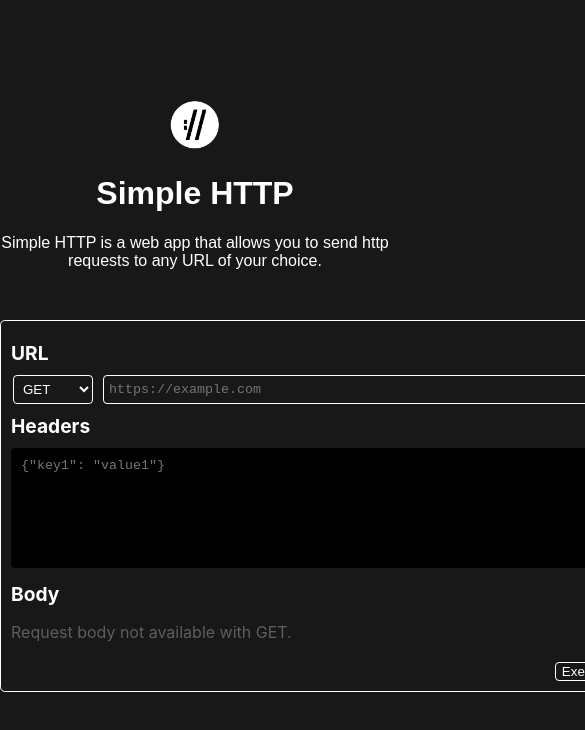
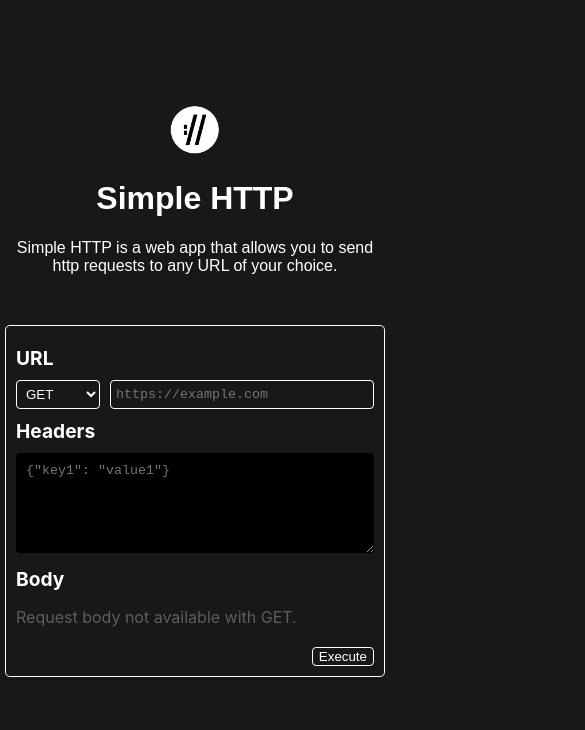
Before and after one commit to Superior126/Simple-HTTP, a React (Create React App) app: page / in a window 390 px wide. Shown: the top 730 px of the page, 585 px wide, since content can reach past the window. Built offline with nearby package versions, Linux system fonts and the light colour scheme.

Commit message:
Updates to mobile optimization

```diff
--- a/src/App.css
+++ b/src/App.css
@@ -12,13 +12,16 @@
 
 .ui {
   border: 1px solid white;
+  width: 100%;
+  max-width: 600px;
   margin-top: 50px;
-  width: max-content;
+  margin-bottom: 20px;
+  margin-left: auto;
+  margin-right: auto;
+  box-sizing: border-box;
   padding: 10px;
   border-radius: 0.3em;
   display: block;
-  margin-left: auto;
-  margin-right: auto;
 }
 
 .ui h1 {
@@ -41,7 +44,7 @@
   border-radius: 0.3em;
   outline: none;
   margin-right: 10px;
-  width: 80px;
+  width: max-content;
 }
 
 .ui .url option {
@@ -80,7 +83,8 @@
 .ui .headers-input {
   background-color: black;
   color: white;
-  width: 586px;
+  box-sizing: border-box;
+  width: 100%;
   resize: vertical;
   border: none;
   border-radius: 0.3em;
@@ -128,12 +132,18 @@
   background-color: rgb(71, 71, 71);
 }
 
+.ui .json-body-entry-container {
+  padding-left: 5px;
+  padding-right: 5px;
+}
+
 .ui .json-body-entry {
   display: block;
   margin: 10px auto 10px auto;
   background-color: black;
   color: white;
-  width: 560px;
+  width: 100%;
+  box-sizing: border-box;
   resize: vertical;
   border: none;
   border-radius: 0.3em;
@@ -182,7 +192,7 @@
   background-color: rgba(255, 0, 0, 0.342);
   color: white;
   border-radius: 0.3em;
-  margin: auto 10px auto 0;
+  margin: auto;
   border: none;
   padding: 5px 10px 5px 10px;
 }
@@ -208,6 +218,7 @@
   background-color: rgb(51, 51, 51);
   margin: auto 10px auto 0;
   color: white;
+  width: 200px;
   padding: 5px;
 }
 
@@ -223,23 +234,35 @@
   background-color: rgb(78, 78, 78);
 }
 
+@media screen and (max-width: 490px) {
+  .ui .form-data-entry span {
+    width: 100px;
+  }
+
+  .ui .form-data-entry input {
+    width: 100px;
+  }
+}
+
 .request-results {
-  width: 606px;
+  width: 100%;
+  max-width: 600px;
   border: 1px solid white;
   border-radius: 0.3em;
   padding: 10px;
-  margin-top: 20px;
   margin-bottom: 20px;
   display: block;
   margin-left: auto;
   margin-right: auto;
   color: white;
+  box-sizing: border-box;
 }
 
 .request-results p {
   background-color: black;
   color: white;
-  width: 586px;
+  width: 100%;
+  box-sizing: border-box;
   border: none;
   border-radius: 0.3em;
   padding: 10px;
--- a/src/App.js
+++ b/src/App.js
@@ -76,7 +76,9 @@
         </ul>
         {bodyFormat === "JSON" ? (
           <>
-            <textarea ref={jsonBody} placeholder='{"key2": "value2"}' className='json-body-entry' onChange={check_body_json} />
+            <div className='json-body-entry-container'>
+              <textarea ref={jsonBody} placeholder='{"key2": "value2"}' className='json-body-entry' onChange={check_body_json} />
+            </div>
             <span style={{'paddingLeft': "15px"}} className='json-validate' ref={jsonBodyValidator} />
           </>
         ) : (
@@ -308,8 +310,10 @@
         <h1>Simple HTTP</h1>
         <p>Simple HTTP is a web app that allows you to send http requests to any URL of your choice.</p>
       </div>
-      <UserInterface setRequestState={setRequestState} />
-      <RequestResults requestState={requestState} />
+      <div className='app-container'>
+        <UserInterface setRequestState={setRequestState} />
+        <RequestResults requestState={requestState} />
+      </div>
     </div>
   );
 }
--- a/src/index.css
+++ b/src/index.css
@@ -1,5 +1,7 @@
 body {
   margin: 0;
+  padding: 5px;
+  box-sizing: border-box;
   width: 100%;
   height: 100%;
   background-color: rgb(24, 24, 24);
```
